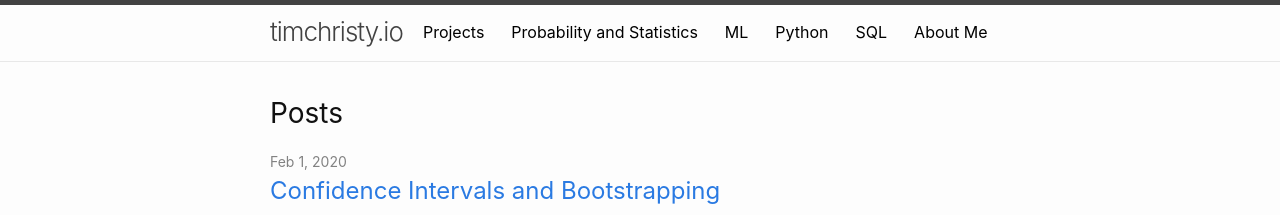
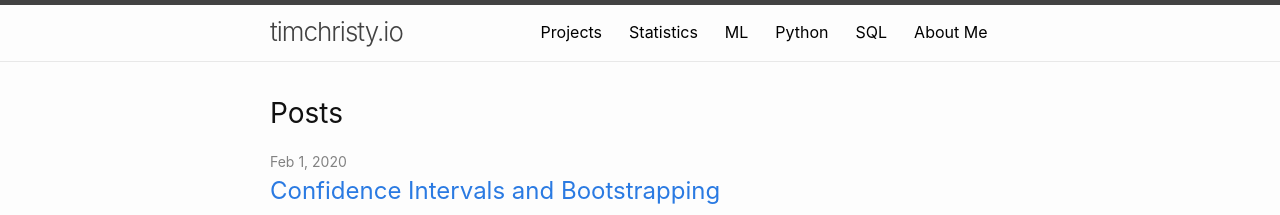
Before and after one commit to tim-christy/temp, a Jekyll site: the page built from index.md, in a window 1280 px wide. Shown: the top 215 px of the page. Built offline with Jekyll 4.4.1, drawn with Linux system fonts in a browser that asks for light colours.

Commit message:
changed 'prob and stats' to 'stats' to save space

```diff
--- a/_includes/header.html
+++ b/_includes/header.html
@@ -21,7 +21,7 @@
           <div class="navbar-inner">
             <div class="container">
                 <a href="/projects/projects" style="color:black">Projects</a> &nbsp&nbsp&nbsp&nbsp
-                  <a href="/prob_and_stats/probability-and-statistics" style="color:black">Probability and Statistics</a> &nbsp&nbsp&nbsp&nbsp
+                  <a href="/prob_and_stats/probability-and-statistics" style="color:black">Statistics</a> &nbsp&nbsp&nbsp&nbsp
                   <a href="/ML/ML" style="color:black">ML</a> &nbsp&nbsp&nbsp&nbsp
                   <a href="/python/python" style="color:black">Python</a> &nbsp&nbsp&nbsp&nbsp
                   <a href="/SQL/sql" style="color:black">SQL</a> &nbsp&nbsp&nbsp&nbsp
```
